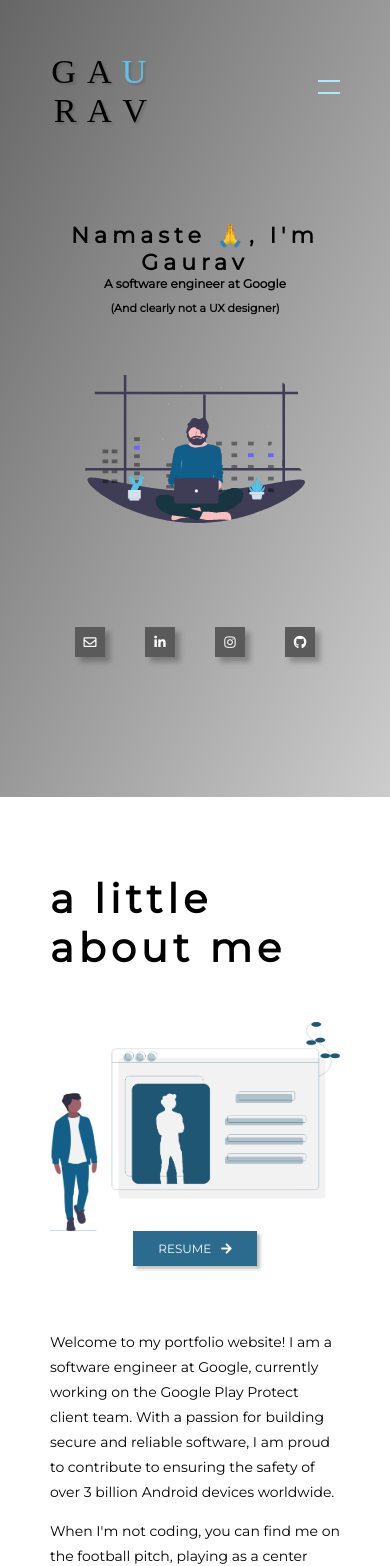
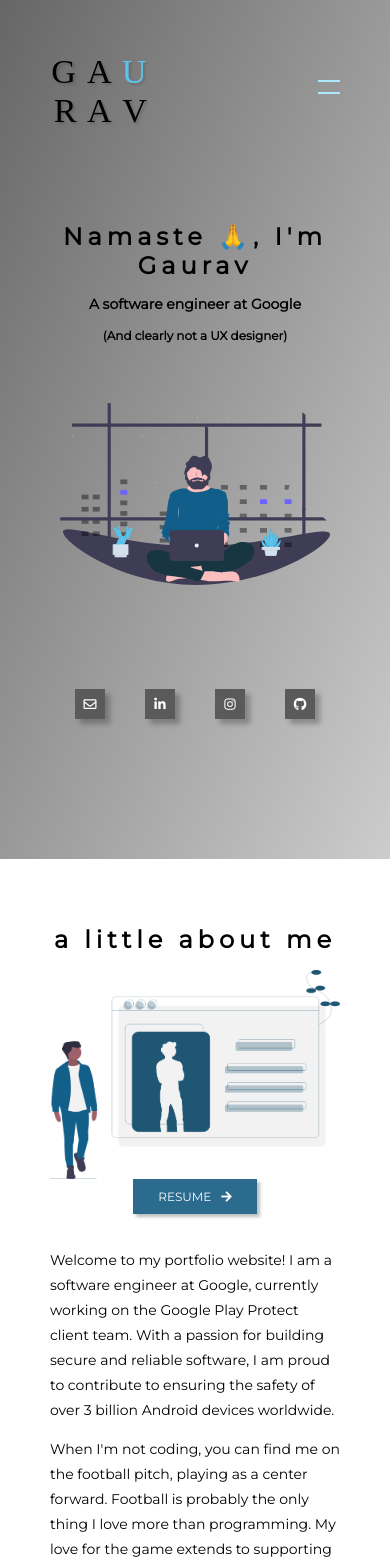
Before and after one commit to gaurav-jayasawal/gaurav-jayasawal.github.io, a React (Create React App) app: page / in a window 390 px wide. Shown: the top 1566 px of the page. Built offline with nearby package versions, Linux system fonts and the light colour scheme.

Commit message:
Made text more readable for mobile screens

```diff
--- a/src/components/sections/about/styles.css
+++ b/src/components/sections/about/styles.css
@@ -117,7 +117,7 @@
 @media (max-width: 1000px) {
   .NewAbout-component .NewAbout-component--contents {
     grid-template-columns: 1fr;
-    grid-row-gap: 50px;
+    row-gap: 50px;
   }
   .NewAbout-component--content__left-image {
     display: grid;
@@ -159,4 +159,14 @@
   .NewAbout-component--content__left-image img {
     width: 100%;
   }
+
+  .NewAbout-component .NewAbout-component--contents {
+    row-gap: 20px;
+  }
+
+  .NewAbout-component .NewAbout-component--title {
+    font-size: 12px;
+    margin-bottom: 15px;
+    text-align: center;
+  }
 }
--- a/src/components/sections/experience/styles.css
+++ b/src/components/sections/experience/styles.css
@@ -86,9 +86,27 @@
   padding: 0px 50px;
 }
 
+@media (max-width: 1750px) {
+  .experience {
+    padding: 50px 200px;
+  }
+}
+
+@media (max-width: 1700px) {
+  .experience {
+    padding: 50px 150px;
+  }
+}
+
 @media (max-width: 1500px) {
   .row-1_bottom-divider > hr {
     margin: 30px 0;
+  }
+}
+
+@media (max-width: 1400px) {
+  .experience {
+    padding: 50px 100px;
   }
 }
 
@@ -146,10 +164,20 @@
   }
 }
 
+@media (max-width: 700px) {
+  .experience {
+    padding: 50px;
+  }
+  .experience-title {
+    font-size: 20px;
+    overflow-wrap: break-word;
+  }
+}
+
 @media (max-width: 600px) {
   .experienceCard_row-2_ul,
   .experienceCard_row-3 {
-    font-size: 12px;
+    font-size: 13px;
   }
   .row-1_col1--company-name > a {
     font-size: 14px;
@@ -160,70 +188,25 @@
 }
 
 @media (max-width: 450px) {
-  .experienceCard_row-1,
-  .experienceCard_row-2,
-  .row-1_bottom-divider {
+  .experience {
+    padding: 30px;
+  }
+
+  .experienceCard_row-2 {
     padding: 0px 20px;
   }
 
-  .experienceCard_row-2_ul,
-  .experienceCard_row-3 {
-    font-size: 11px;
+  .experienceCard_row-2_ul {
+    padding-left: 25px;
   }
-  .row-1_col1--company-name > a {
-    font-size: 12.5px;
+
+  .experience-title {
+    font-size: 12px;
+    margin-bottom: 15px;
+    text-align: center;
   }
-  .experienceCard_row-1_col2 {
-    font-size: 11px;
-  }
-  .experienceCard_row-2 > ul {
-    padding-left: 20px;
+
+  .experienceCard_row-2_ul > div > li {
+    line-height: 25px;
   }
 }
-
-@media (max-width: 450px) {
-  .row-1_col1--logo > img {
-    width: 30px;
-  }
-  .experienceCard_row-1_col1 {
-    grid-template-columns: 45px auto;
-  }
-  .experienceCard_row-2_ul,
-  .experienceCard_row-3 {
-    font-size: 10px;
-  }
-  .row-1_col1--company-name {
-    font-size: 11px;
-  }
-  .experienceCard_row-1_col2 {
-    font-size: 10px;
-  }
-}
-
-@media (max-width: 1750px) {
-  .experience {
-    padding: 50px 200px;
-  }
-}
-
-@media (max-width: 1700px) {
-  .experience {
-    padding: 50px 150px;
-  }
-}
-
-@media (max-width: 1400px) {
-  .experience {
-    padding: 50px 100px;
-  }
-}
-
-@media (max-width: 700px) {
-  .experience {
-    padding: 50px;
-  }
-  .experience-title {
-    font-size: 20px;
-    overflow-wrap: break-word;
-  }
-}
--- a/src/components/sections/footer/styles.css
+++ b/src/components/sections/footer/styles.css
@@ -132,7 +132,7 @@
   }
 }
 
-@media (max-width: 550px) {
+@media (max-width: 600px) {
   .footer_row2 {
     display: block;
   }
@@ -143,6 +143,7 @@
   .footer_row2-social {
     display: grid;
     padding-top: 20px;
+    justify-items: center;
   }
   .footer_row2-logo {
     justify-content: center;
--- a/src/components/sections/home/styles.css
+++ b/src/components/sections/home/styles.css
@@ -76,7 +76,7 @@
 }
 
 .home-flex2_intro > h3 {
-  margin: 0;
+  margin: 15px;
   font-size: 28px;
 }
 
@@ -206,15 +206,6 @@
 }
 
 @media (max-width: 850px) {
-  .home-flex2_intro > h1 {
-    font-size: 36px;
-  }
-  .home-flex2_intro > h3 {
-    font-size: 16px;
-  }
-  .home-flex2_intro > h4 {
-    font-size: 12px;
-  }
   #home-flex2_person {
     width: 500px;
   }
@@ -228,16 +219,7 @@
 
 @media (max-width: 700px) {
   #home-flex2_person {
-    width: 400px;
-  }
-  .home-flex2_intro > h1 {
-    font-size: 30px;
-  }
-  .home-flex2_intro > h3 {
-    font-size: 14px;
-  }
-  .home-flex2_intro > h4 {
-    font-size: 12px;
+    width: 450px;
   }
   .home-flex1 > img {
     width: 130px;
@@ -258,13 +240,13 @@
     width: 350px;
   }
   .home-flex2_intro > h1 {
-    font-size: 26px;
+    font-size: 28px;
   }
   .home-flex2_intro > h3 {
-    font-size: 13px;
+    font-size: 16px;
   }
   .home-flex2_intro > h4 {
-    font-size: 11px;
+    font-size: 14px;
   }
   .home-flex3_social {
     padding: 80px 100px 20px 100px;
@@ -284,13 +266,7 @@
   }
 }
 
-@media (max-width: 470px) {
-  #home-flex2_person {
-    width: 280px;
-  }
-}
-
-@media (max-width: 400px) {
+@media (max-width: 450px) {
   .home-flex1 > img {
     width: 100px;
   }
@@ -298,16 +274,22 @@
     height: 2px;
   }
   .home-flex2_intro h1 {
-    font-size: 22px;
+    font-size: 24px;
   }
 
   .home-flex2_intro h3 {
+    font-size: 14px;
+  }
+
+  .home-flex2_intro > h4 {
     font-size: 12px;
   }
+
   #home-flex2_person {
-    width: 220px;
+    width: 270px;
   }
 }
+
 @media (max-width: 350px) {
   .home-flex1 > img {
     width: 80px;
@@ -316,7 +298,7 @@
     width: 19px;
   }
   #home-flex2_person {
-    width: 200px;
+    width: 240px;
   }
 }
 
--- a/src/components/sections/projects/styles.css
+++ b/src/components/sections/projects/styles.css
@@ -175,7 +175,9 @@
 
 @media (max-width: 550px) {
   .project-title {
-    font-size: 18px;
+    font-size: 12px;
+    margin-bottom: 15px;
+    text-align: center;
   }
 }
 
@@ -188,5 +190,9 @@
 @media (max-width: 450px) {
   .project-buttons_btn {
     font-size: 10px;
+    padding: 10px 15px;
+  }
+  .project-help {
+    text-align: center;
   }
 }
```
